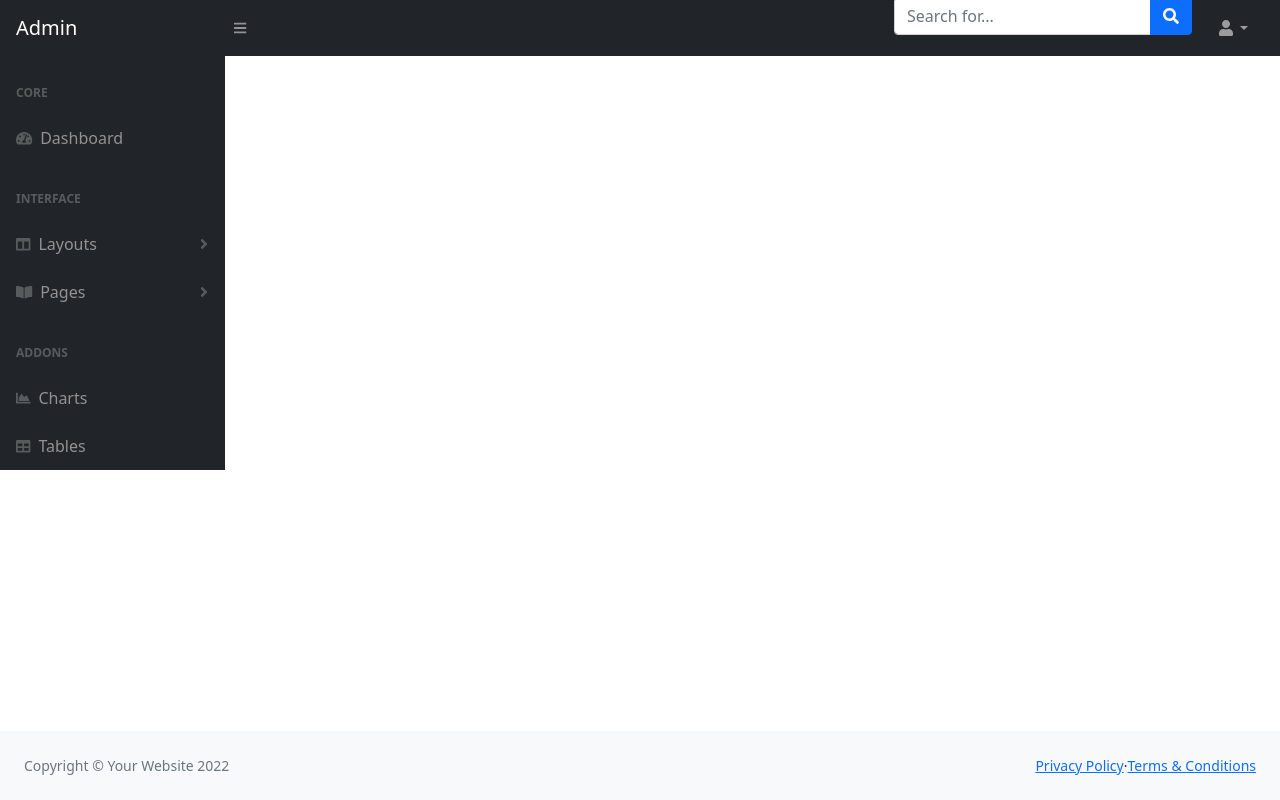
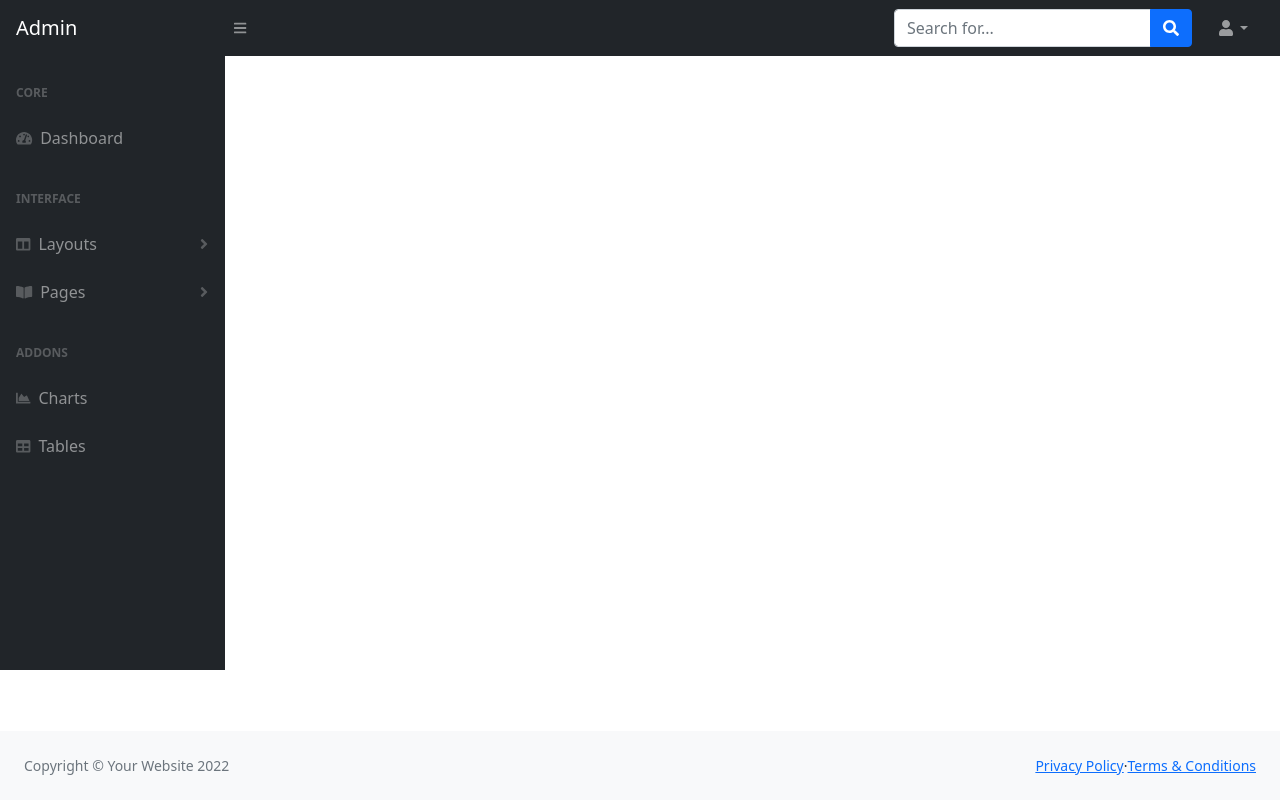
Before and after one commit to ET-TOUNANI/react-laravel-ecommerce, a React (Create React App) app in the folder react-eccomerce/: page /admin in a window 1280 px wide. Built offline with nearby package versions, Linux system fonts and the light colour scheme.

Commit message:
fix all error with ui in admin dashboard

```diff
--- a/react-eccomerce/src/index.js
+++ b/react-eccomerce/src/index.js
@@ -2,6 +2,8 @@ import React from 'react';
 import ReactDOM from 'react-dom';
 import App from './App';
 import reportWebVitals from './reportWebVitals';
+import 'bootstrap/dist/css/bootstrap.min.css';
+import 'bootstrap/dist/js/bootstrap.bundle.js';
 
 ReactDOM.render(
   <React.StrictMode>
--- a/react-eccomerce/src/layouts/admin/Navbar.js
+++ b/react-eccomerce/src/layouts/admin/Navbar.js
@@ -7,15 +7,15 @@ function Navbar() {
         <nav className="sb-topnav navbar navbar-expand navbar-dark bg-dark">
             <Link className="navbar-brand ps-3" to="/admin">Admin</Link>
             <button className="btn btn-link btn-sm order-1 order-lg-0 me-4 me-lg-0" id="sidebarToggle" href="#!"><i className="fas fa-bars"></i></button>
-            <form className="d-none d-md-inline-block form-inline ms-auto me-0 me-md-3 my-2 my-md-0">
+            <form className="d-none d-md-inline-block form-inline ms-auto me-0 me-md-3 my-2 my-md-2">
                 <div className="input-group">
                     <input className="form-control" type="text" placeholder="Search for..." aria-label="Search for..." aria-describedby="btnNavbarSearch" />
                     <button className="btn btn-primary" id="btnNavbarSearch" type="button"><i className="fas fa-search"></i></button>
-                </div>href
+                </div>
             </form>
             <ul className="navbar-nav ms-auto ms-md-0 me-3 me-lg-4">
                 <li className="nav-item dropdown">
-                    <Link className="nav-link dropdown-toggle" id="navbarDropdown" to="/admin" role="button" data-bs-toggle="dropdown" aria-expanded="false"><i className="fas fa-user fa-fw"></i></Link>
+                    <Link className="nav-link dropdown-toggle" id="navbarDropdown" to="/admin" role="button" data-bs-toggle="dropdown" aria-expanded="true"><i className="fas fa-user fa-fw"></i></Link>
                     <ul className="dropdown-menu dropdown-menu-end" aria-labelledby="navbarDropdown">
                         <li><Link className="dropdown-item" to="#!">Settings</Link></li>
                         <li><Link className="dropdown-item" to="#!">Activity Log</Link></li>
--- a/react-eccomerce/src/layouts/admin/Sidebar.js
+++ b/react-eccomerce/src/layouts/admin/Sidebar.js
@@ -63,6 +63,12 @@ function Sidebar() {
                                 <div className="sb-nav-link-icon"><i className="fas fa-table"></i></div>
                                 Tables
                             </Link>
+
+                            <div className="sb-sidenav-menu-heading"></div>
+                            <div className="sb-sidenav-menu-heading"></div>
+                            <div className="sb-sidenav-menu-heading"></div>
+                            <div className="sb-sidenav-menu-heading"></div>
+                            <div className="sb-sidenav-menu-heading"></div>
                         </div>
                     </div>
 
```
